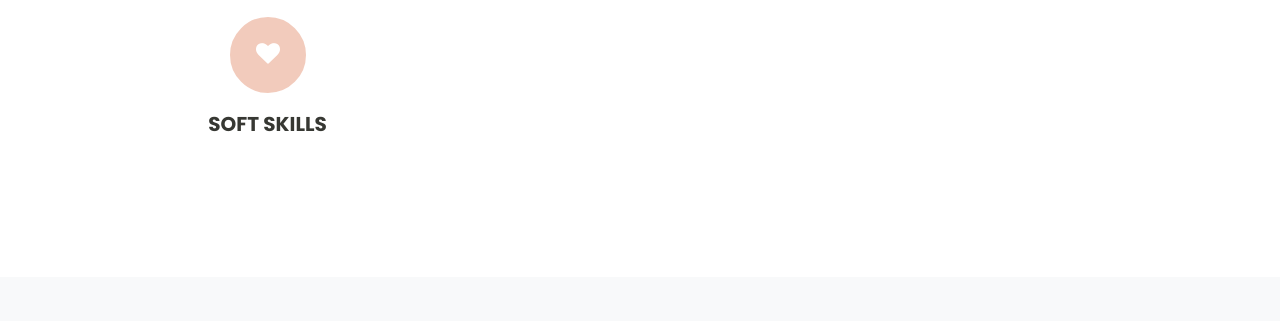
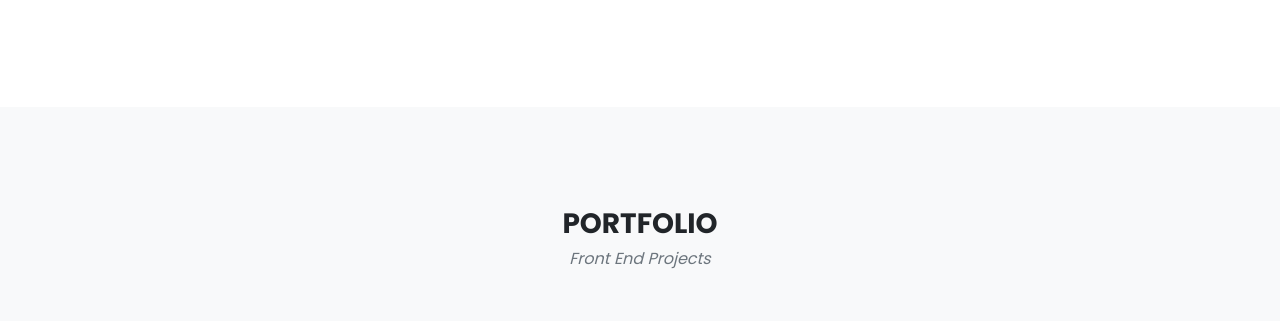
Before and after one commit to fuldenbeytur/fuldenbeytur.github.io, a website: page index.html in a window 1280 px wide. Shown: the part 2076-2397 px from the top of the page. Drawn offline with Linux system fonts and the light colour scheme; a web font is replaced by a local one.

Commit message:
Update index.html
soft skills icon is removed

```diff
--- a/index.html
+++ b/index.html
@@ -221,14 +221,14 @@
 					</div>
 				</div>
 
-				<div class="col-lg-4 col-md-6 wow fadeInUp" data-wow-delay="0.6s">
+<!-- 				<div class="col-lg-4 col-md-6 wow fadeInUp" data-wow-delay="0.6s">
 					<div class="box">
 						<div id="soft" class="icon">
 							<a href=""><i class="fa fa-heart"></i></a>
 						</div>
 						<h4 class="title"><a href="">Soft Skills</a></h4>
 					</div>
-				</div>
+				</div> -->
 
 			</div>
 		</div>
```
